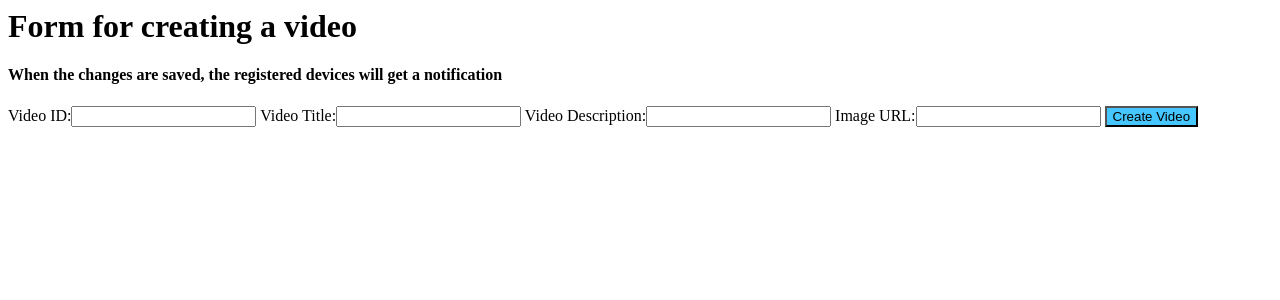
After one commit to andrei1990/push_notifications_demo, a Django app: page /videos/video_form/ in a window 1280 px wide. The commit adds this page. Shown: the top 300 px of the page. Run offline with Django 3.2, Linux system fonts and the light colour scheme.

Commit message:
[PUSH_NOTIFICATION]: Create video using forms - for DEMO

```diff
--- a/push_demo/devices/templates/devices/index.html
+++ b/push_demo/devices/templates/devices/index.html
@@ -1,2 +1,2 @@
-<h1>HELLLLO from devices</h1>
-{{latest_question_list}}
+<h1>Hello from the Devices View :)</h1>
+<p>{{data_context}}</p>
--- a/push_demo/devices/urls.py
+++ b/push_demo/devices/urls.py
@@ -3,5 +3,5 @@ from django.conf.urls import url
 from . import views
 
 urlpatterns = [
-    url(r'^$', views.index, name='index'),
+    url(r'^$', views.index, name='index')
 ]
--- /dev/null
+++ b/push_demo/videos/forms.py
@@ -0,0 +1,8 @@
+from django import forms
+
+
+class VideoForm(forms.Form):
+    video_id = forms.IntegerField(label='Video ID', max_value=10000, required=True)
+    video_title = forms.CharField(label='Video Title', max_length=50, required=True)
+    video_description = forms.CharField(label='Video Description', max_length=100, required=True)
+    image_url = forms.CharField(label='Image URL', max_length=200, required=True)
--- /dev/null
+++ b/push_demo/videos/templates/videos/form.html
@@ -0,0 +1,8 @@
+<h1>Form for creating a video</h1>
+<h4>When the changes are saved, the registered devices will get a notification</h4>
+
+<form action="/videos/video_form/" method="post">
+    {% csrf_token %}
+     {{ form }}
+    <button type="submit" style="background-color: #46c6ff">Create Video</button>
+</form>
--- a/push_demo/videos/templates/videos/index.html
+++ b/push_demo/videos/templates/videos/index.html
@@ -1,2 +1,3 @@
-<h1>HELLLLO</h1>
-{{data_context}}
+<h1>Welcome to the Push Notification DEMO</h1>
+<p>This demo is for presenting the basic functionality of a push notification app</p>
+<a href="{% url 'video_form' %}">Create a new video and send notifications to the registered devices here</a>
--- a/push_demo/videos/urls.py
+++ b/push_demo/videos/urls.py
@@ -4,4 +4,5 @@ from . import views
 
 urlpatterns = [
     url(r'^$', views.index, name='index'),
+    url(r'^video_form/$', views.video_form, name='video_form'),
 ]
--- a/push_demo/videos/views.py
+++ b/push_demo/videos/views.py
@@ -1,22 +1,32 @@
-from django.shortcuts import render
+from django.shortcuts import render,redirect
 from push_demo.videos.models import Video
-# from push_notifications.models import GCMDevice
-# from django.db.models.signals import post_save
-# from django.dispatch import receiver
-# from django.core import serializers
+from .forms import VideoForm
+from django.views.decorators.csrf import csrf_exempt
 
 
 def index(request):
-    Video.objects.filter(video_id=73839).update(video_title='Everything is the same')
-    Video.objects.update_or_create(video_id=4403, video_title='Breaking Bad4', video_description='Breaking Bad full description4')
-    context = {'data_context': 'This is  rendered from the template'}
+    context = {'data_context': 'This is  rendered from the video template'}
     return render(request, 'videos/index.html', context)
 
-# @receiver(post_save, sender=Video)
-# def observe_video(sender, **kwargs):
-#     registered_devices = [device["registration_id"] for device in GCMDevice.objects.values('registration_id')]
-#     video_content = serializers.serialize('json', Video.objects.all(), fields=('video_id', 'video_title', 'video_description', 'image'))
-#     for device_id in registered_devices:
-#         fcm_device = GCMDevice.objects.get(registration_id=device_id)
-#         fcm_device.send_message(video_content)
-#     print ('Message was sent')
+
+@csrf_exempt
+def video_form(request):
+    # if this is a POST request we process the form data
+    if request.method == 'POST':
+        print('is a form')
+        # create a form instance and populate it with data from the request:
+        form = VideoForm(request.POST)
+        print('the data from the form', form)
+        # check if  it's valid:
+        if form.is_valid():
+            Video.objects.update_or_create(video_id=form.cleaned_data["video_id"],
+                                           video_title=form.cleaned_data["video_title"],
+                                           video_description=form.cleaned_data["video_description"],
+                                           image=form.cleaned_data["image_url"])
+            form = VideoForm()
+            # return redirect('videos/index.html')
+
+    # if a GET (or any other method) create a blank form
+    else:
+        form = VideoForm()
+    return render(request, 'videos/form.html', {'form': form})
```
Also changed, not shown: push_demo/devices/views.py (+5 -2 lines), db.sqlite3, 1 other file.
